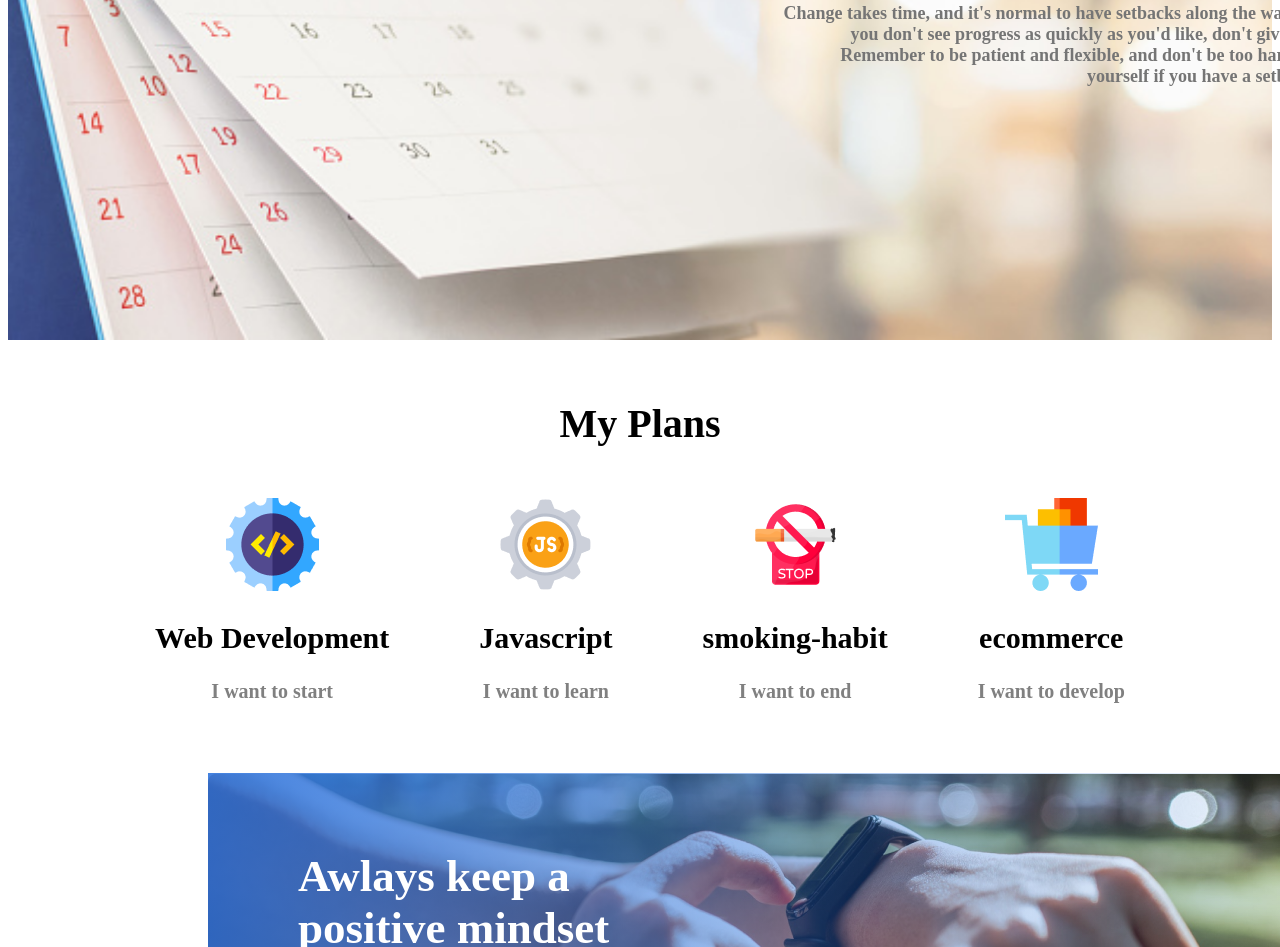
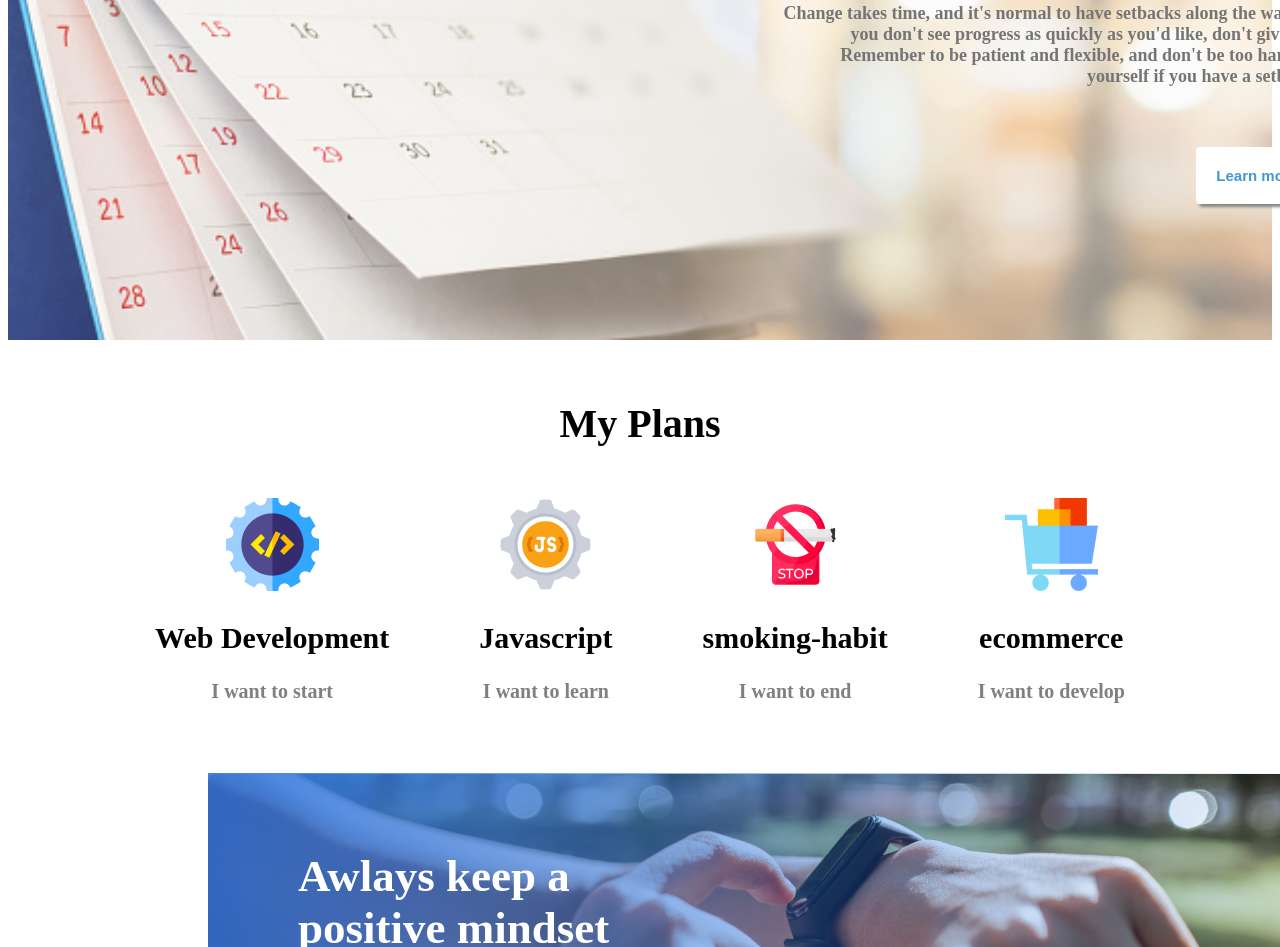
Before and after one commit to actallysadiq/assignmeent-1, a plain HTML site: page index.html in a window 1280 px wide. Shown: the part 1896-2843 px from the top of the page. Drawn offline with Linux system fonts and the light colour scheme.

Commit message:
rechecked

```diff
--- a/index.html
+++ b/index.html
@@ -46,6 +46,7 @@
              as you'd like, don't give up! Remember
              to be patient and flexible, and don't
           be too hard on yourself if you have a setback.</p>
+          <button class="btn-1">Learn more</button>
     </div>
 </section>
 <body>
```
